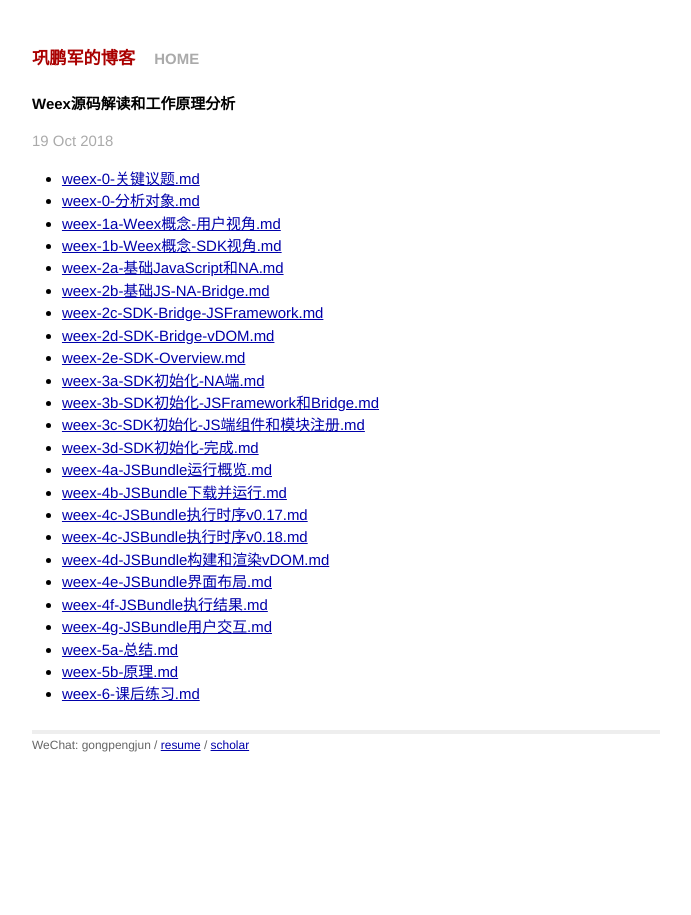
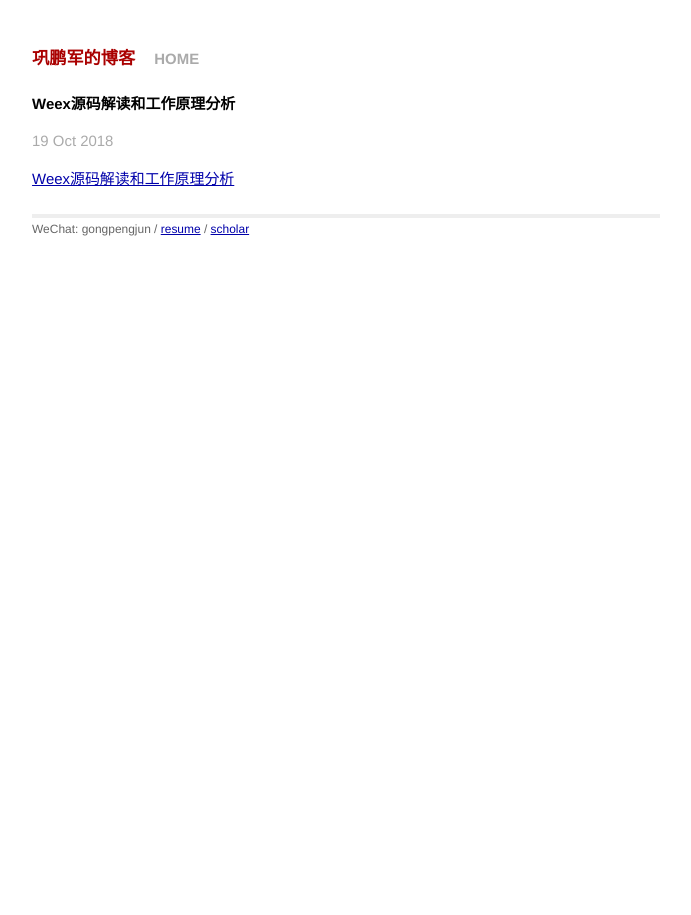
Before and after one commit to gongpengjun/gongpengjun.github.io, a Jekyll site: the page built from _posts/2018-10-19-weex-code-analysis.markdown, in a window 1280 px wide. Shown: the whole page, without its empty margins (294-985 px from the left). Built offline with Jekyll 4.4.1, drawn with Linux system fonts in a browser that asks for light colours.

Commit message:
add weex link

```diff
--- a/_posts/2018-10-19-weex-code-analysis.markdown
+++ b/_posts/2018-10-19-weex-code-analysis.markdown
@@ -5,27 +5,4 @@ date:   2018-10-19 8:00:00
 categories: iOS,Android,GUI
 ---
 
-- [weex-0-关键议题.md](docs/weex-0-关键议题.md)
-- [weex-0-分析对象.md](docs/weex-0-分析对象.md)
-- [weex-1a-Weex概念-用户视角.md](docs/weex-1a-Weex概念-用户视角.md)
-- [weex-1b-Weex概念-SDK视角.md](docs/weex-1b-Weex概念-SDK视角.md)
-- [weex-2a-基础JavaScript和NA.md](docs/weex-2a-基础JavaScript和NA.md)
-- [weex-2b-基础JS-NA-Bridge.md](docs/weex-2b-基础JS-NA-Bridge.md)
-- [weex-2c-SDK-Bridge-JSFramework.md](docs/weex-2c-SDK-Bridge-JSFramework.md)
-- [weex-2d-SDK-Bridge-vDOM.md](docs/weex-2d-SDK-Bridge-vDOM.md)
-- [weex-2e-SDK-Overview.md](docs/weex-2e-SDK-Overview.md)
-- [weex-3a-SDK初始化-NA端.md](docs/weex-3a-SDK初始化-NA端.md)
-- [weex-3b-SDK初始化-JSFramework和Bridge.md](docs/weex-3b-SDK初始化-JSFramework和Bridge.md)
-- [weex-3c-SDK初始化-JS端组件和模块注册.md](docs/weex-3c-SDK初始化-JS端组件和模块注册.md)
-- [weex-3d-SDK初始化-完成.md](docs/weex-3d-SDK初始化-完成.md)
-- [weex-4a-JSBundle运行概览.md](docs/weex-4a-JSBundle运行概览.md)
-- [weex-4b-JSBundle下载并运行.md](docs/weex-4b-JSBundle下载并运行.md)
-- [weex-4c-JSBundle执行时序v0.17.md](docs/weex-4c-JSBundle执行时序v0.17.md)
-- [weex-4c-JSBundle执行时序v0.18.md](docs/weex-4c-JSBundle执行时序v0.18.md)
-- [weex-4d-JSBundle构建和渲染vDOM.md](docs/weex-4d-JSBundle构建和渲染vDOM.md)
-- [weex-4e-JSBundle界面布局.md](docs/weex-4e-JSBundle界面布局.md)
-- [weex-4f-JSBundle执行结果.md](docs/weex-4f-JSBundle执行结果.md)
-- [weex-4g-JSBundle用户交互.md](docs/weex-4g-JSBundle用户交互.md)
-- [weex-5a-总结.md](docs/weex-5a-总结.md)
-- [weex-5b-原理.md](docs/weex-5b-原理.md)
-- [weex-6-课后练习.md](docs/weex-6-课后练习.md)
+[Weex源码解读和工作原理分析](http://gongpengjun.com/weex-code-analysis/)
```
